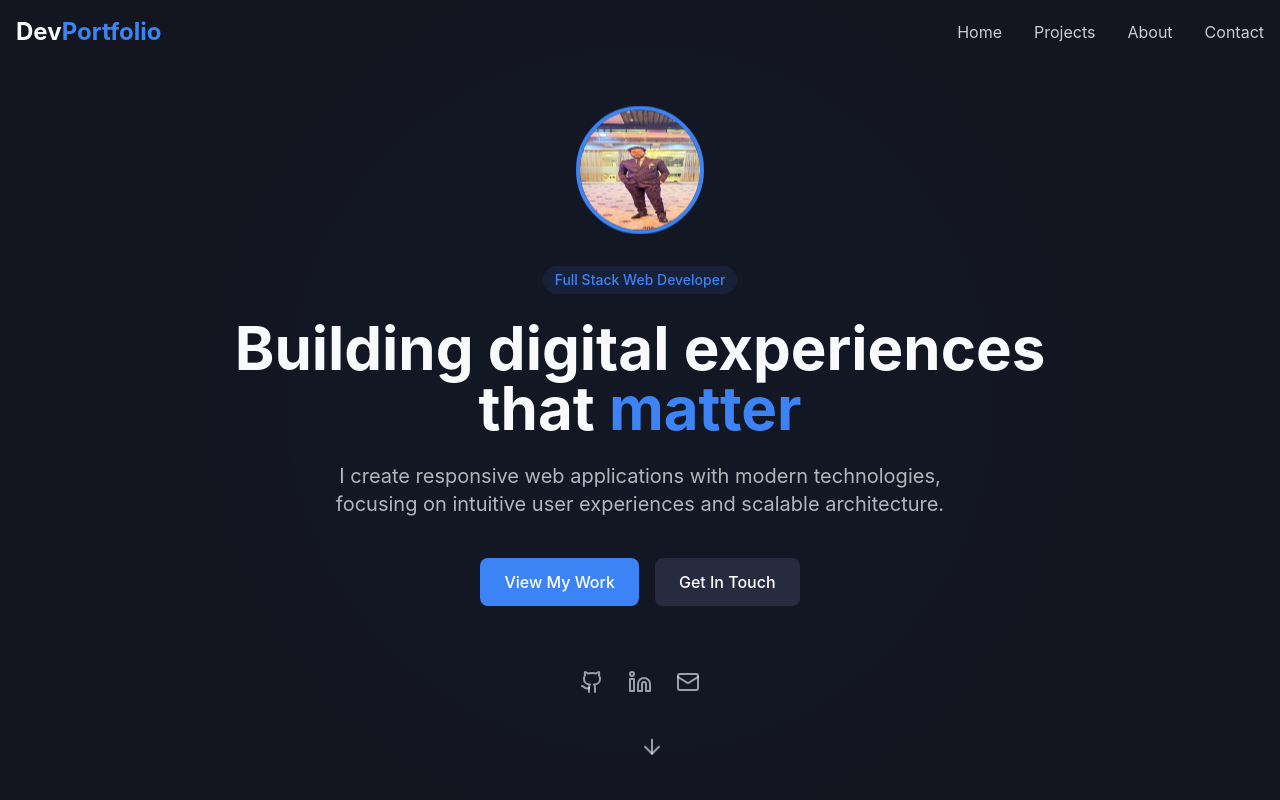
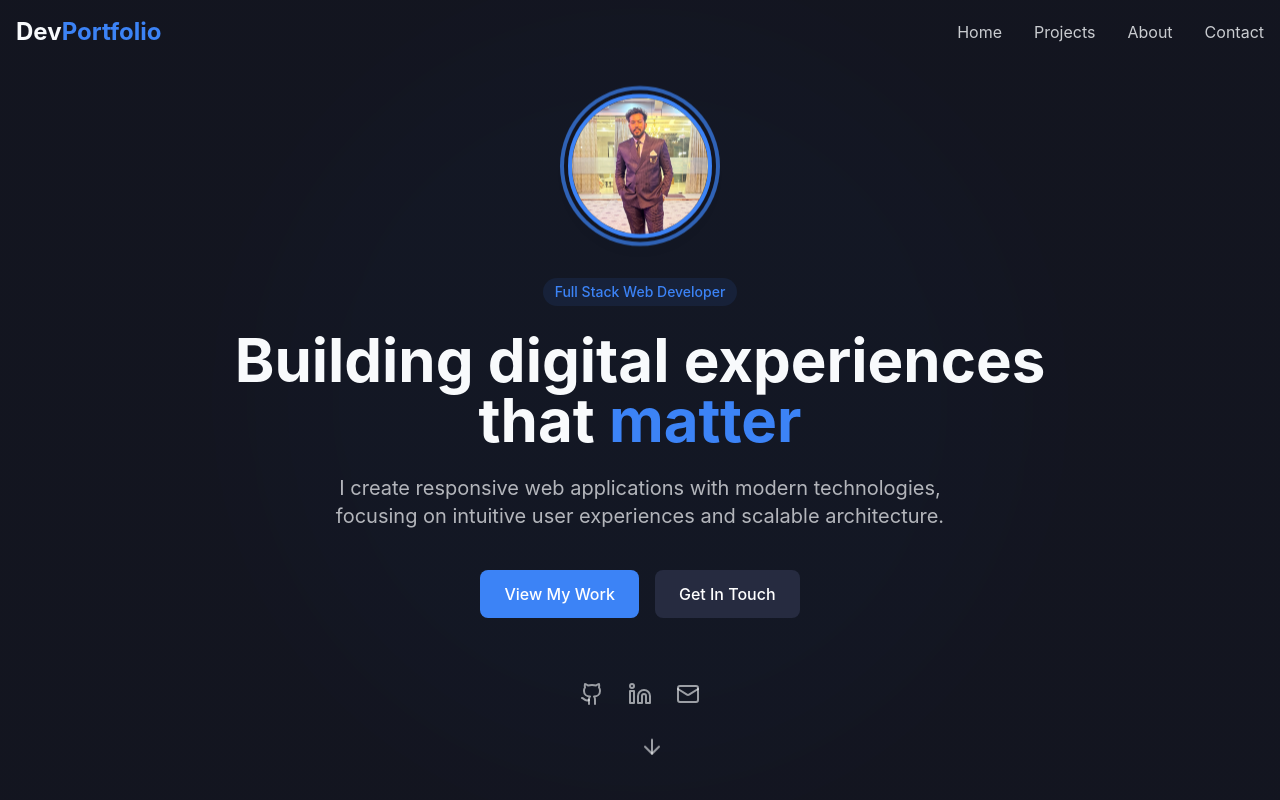
Before and after one commit to Ducksol01/DhruvPortfolio, a React (Vite) app: page / in a window 1280 px wide. Shown: the top 800 px of the page. Built offline with nearby package versions, Linux system fonts and the light colour scheme.

Commit message:
Fix: Profile picture size
Adjust profile picture size for better appearance.

```diff
--- a/src/components/Hero.tsx
+++ b/src/components/Hero.tsx
@@ -1,4 +1,3 @@
-
 import React from 'react';
 import { ArrowDown, Github, Linkedin, Mail } from 'lucide-react';
 import ProfileAvatar from './ProfileAvatar';
@@ -13,11 +12,12 @@ const Hero = () => {
 
       <div className="container mx-auto px-4 z-10">
         <div className="max-w-4xl mx-auto text-center">
-          <div className="mb-8">
+          <div className="mb-10">
             <ProfileAvatar
               imagePath="/lovable-uploads/061d022b-8e8f-43f3-818d-46108263df25.png"
               altText="Profile"
               fallbackText="DEV"
+              className="ring-4 ring-offset-4 ring-offset-background ring-primary/70"
             />
           </div>
 
--- a/src/components/ProfileAvatar.tsx
+++ b/src/components/ProfileAvatar.tsx
@@ -7,19 +7,21 @@ type ProfileAvatarProps = {
   altText: string;
   fallbackText: string;
   size?: string;
+  className?: string;
 };
 
 const ProfileAvatar = ({
   imagePath,
   altText,
   fallbackText,
-  size = "w-32 h-32"
+  size = "w-36 h-36", // Increased size for better appearance
+  className = ""
 }: ProfileAvatarProps) => {
   return (
     <div className="animate-fade-in opacity-0">
-      <Avatar className={`${size} mx-auto border-4 border-primary`}>
-        <AvatarImage src={imagePath} alt={altText} />
-        <AvatarFallback>{fallbackText}</AvatarFallback>
+      <Avatar className={`${size} mx-auto border-4 border-primary shadow-lg ${className}`}>
+        <AvatarImage src={imagePath} alt={altText} className="object-cover" />
+        <AvatarFallback className="text-lg font-semibold">{fallbackText}</AvatarFallback>
       </Avatar>
     </div>
   );
```
